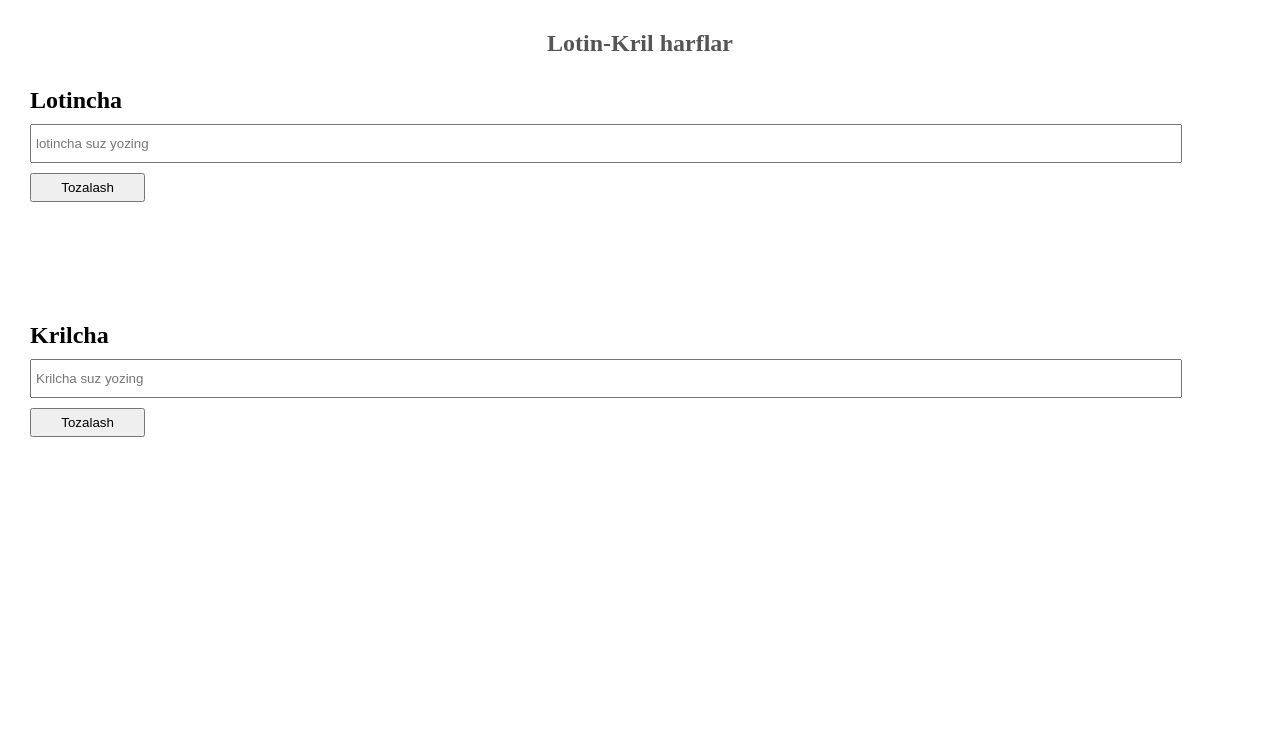
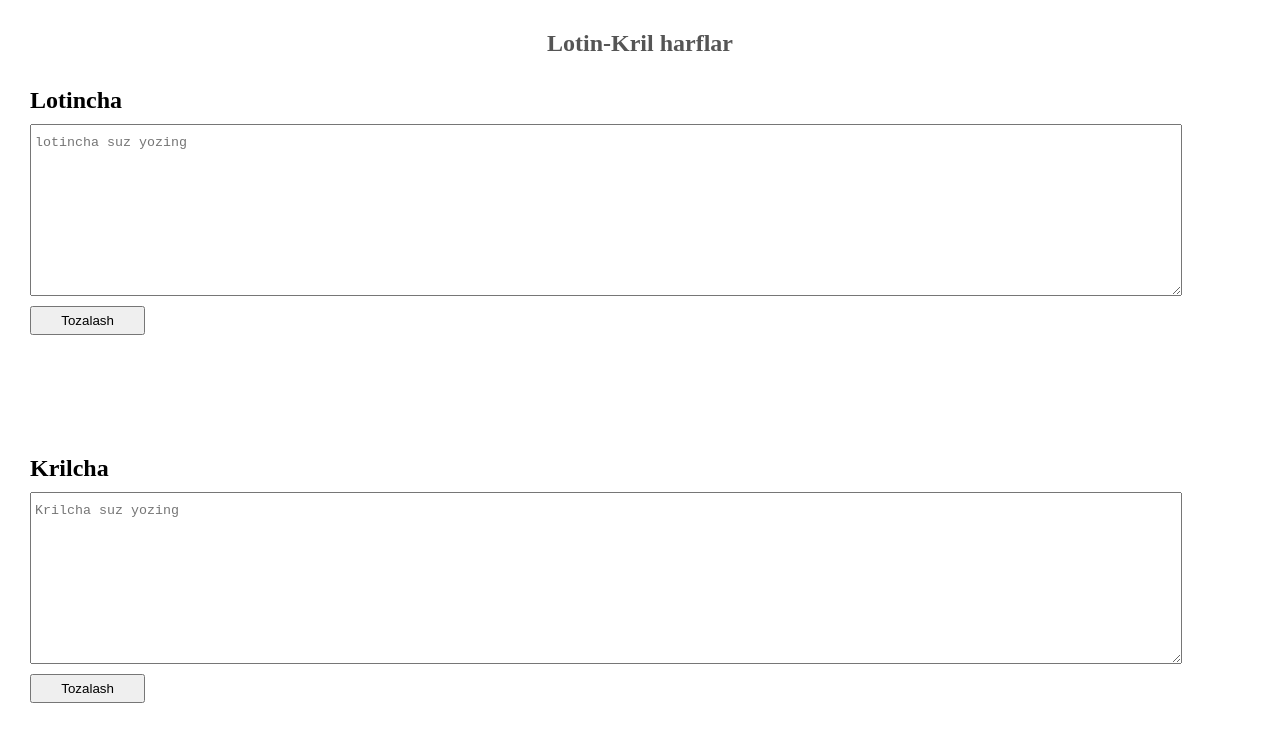
Before and after one commit to tatu7/lotin-kril-, a plain HTML site: page index.html in a window 1280 px wide. Drawn offline with Linux system fonts and the light colour scheme.

Commit message:
fix bugs

```diff
--- a/index.html
+++ b/index.html
@@ -12,21 +12,25 @@
     <div class="box">
       <div class="left">
         <h2>Lotincha</h2>
-        <input
+        <textarea
           class="shifrInput"
           type="text"
           placeholder="lotincha suz yozing"
-        />
+          cols="30"
+          rows="10"
+        ></textarea>
         <button class="btn1">Tozalash</button>
         <div class="pbox"><p class="result1"></p></div>
       </div>
       <div class="right">
         <h2>Krilcha</h2>
-        <input
+        <textarea
           class="deshifrInput"
           type="text"
           placeholder="Krilcha suz yozing"
-        />
+          cols="30"
+          rows="10"
+        ></textarea>
         <button class="btn2">Tozalash</button>
         <p class="result2"></p>
       </div>
--- a/style.css
+++ b/style.css
@@ -15,7 +15,7 @@
   gap: 30px;
   padding: 30px;
 }
-input {
+textarea {
   width: 100%;
   margin: 10px 0;
   padding: 10px 4px;
```
